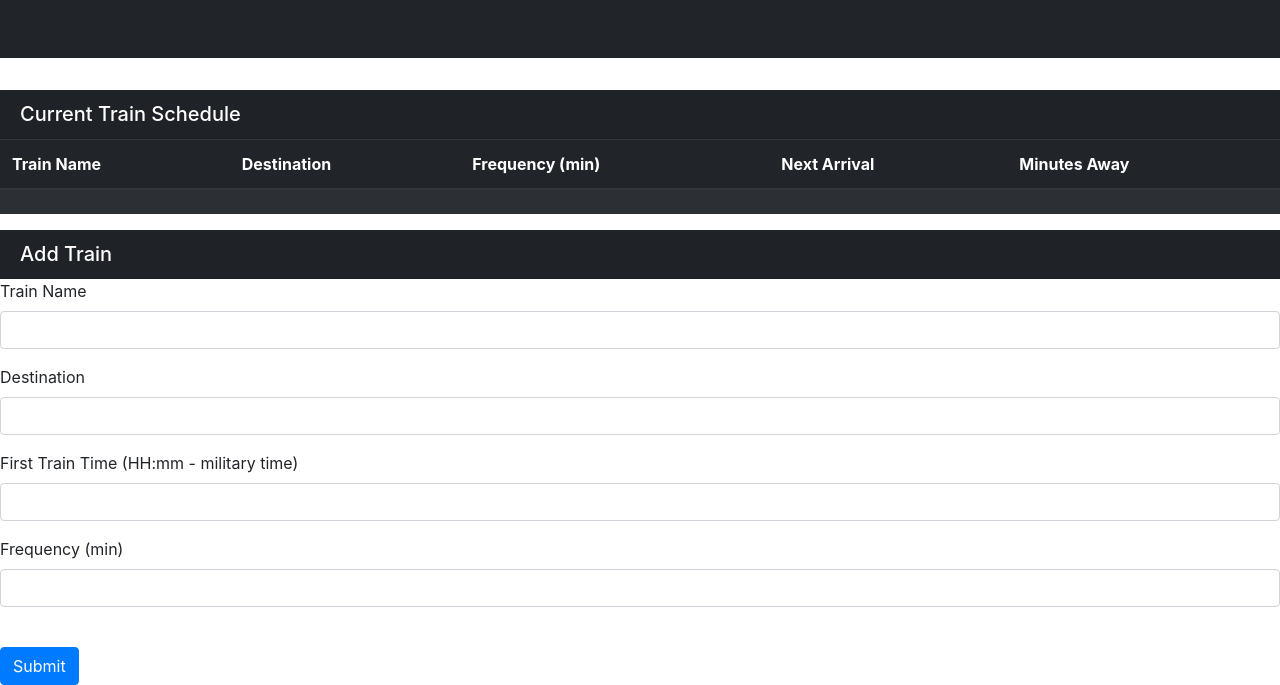
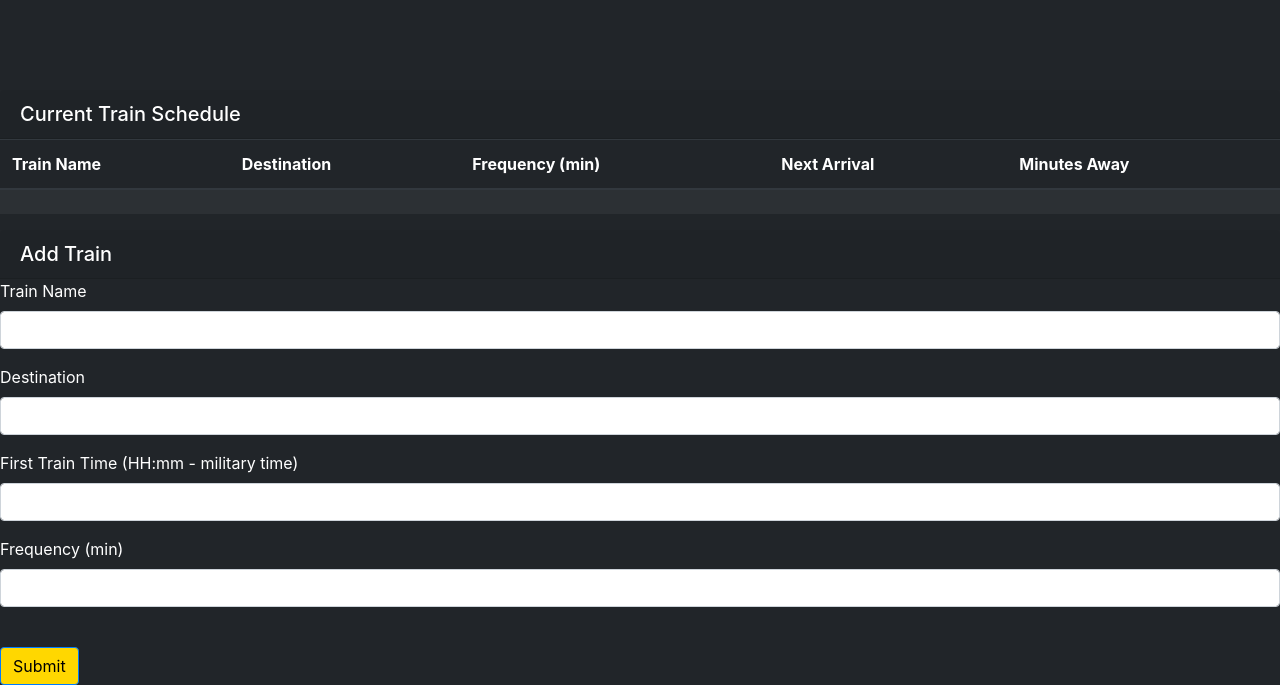
Before and after one commit to Connor2121/trainSchedule, a plain HTML site: page index.html in a window 1280 px wide. Shown: the part 153-838 px from the top of the page. Drawn offline with nearby package versions, Linux system fonts and the light colour scheme; no server answers.

Commit message:
added some style

```diff
--- a/assets/css/style.css
+++ b/assets/css/style.css
@@ -6,3 +6,15 @@
     background-color: #212529;
     color: #fff;
 }
+.btn-primary {
+    background-color: gold;
+    color: black;
+}
+
+.form-group {
+    background-color: #212529;
+    color: #fff;
+}
+body {
+    background-color: #212529;
+}
--- a/assets/javascript/logic.js
+++ b/assets/javascript/logic.js
@@ -1,3 +1,4 @@
+
 var config = {
     apiKey: "AIzaSyD1Jykzcajy6YOv1t3VjLqDT5AtfG8zB44",
     authDomain: "train-schedule-467ff.firebaseapp.com",
```
